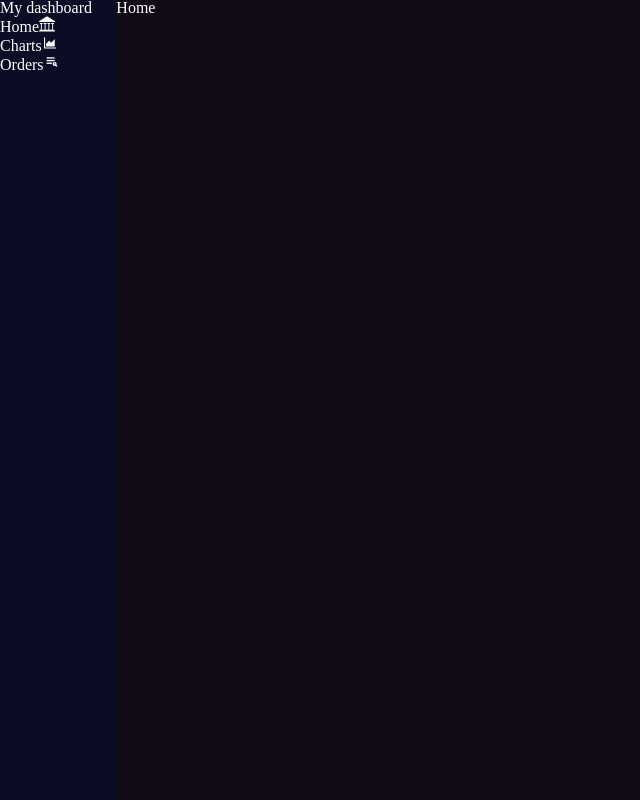
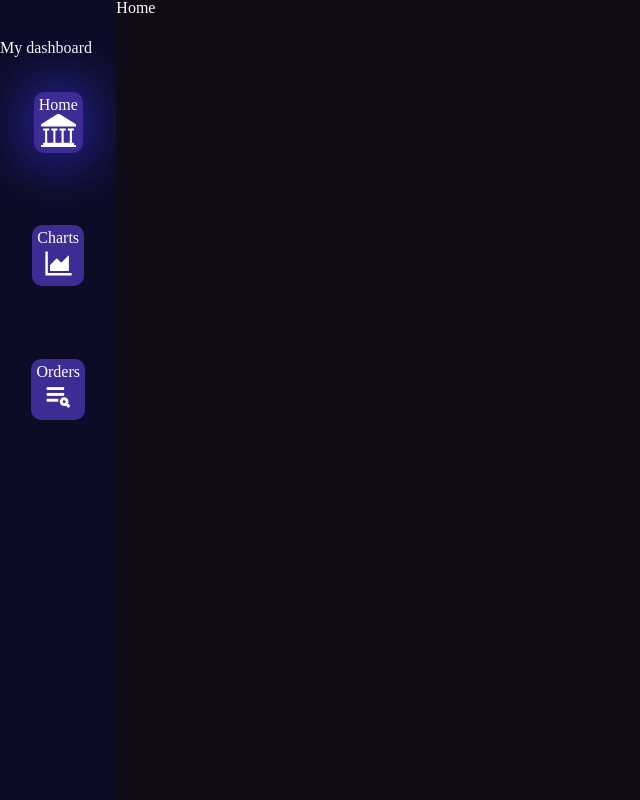
Before and after one commit to Matthieudegny/My-web3-dashboard, a React (Create React App) app: page / in a window 1280 px wide. Shown: the whole page, without its empty margins (0-640 px from the left). Built offline with nearby package versions, Linux system fonts and the light colour scheme.

Commit message:
styling sidebar

```diff
--- a/src/components/SideBar/SideBar.jsx
+++ b/src/components/SideBar/SideBar.jsx
@@ -1,66 +1,44 @@
-import React,{useState, useEffect, useContext} from 'react'
-import { NavLink } from 'react-router-dom';
+import React, { useContext } from "react";
+import { NavLink } from "react-router-dom";
 
 //import style
-import './SideBar.scss'
-
-//import icons
-import { ImLibrary } from "react-icons/im";
-import { AiOutlineAreaChart } from "react-icons/ai";
-import { CgPlayListSearch } from "react-icons/cg";
+import "./SideBar.scss";
 
 //import context
-import { DashBoardContext } from '../../Context/Context'
+import { DashBoardContext } from "../../Context/Context";
+
+//import data
+import { pages } from "../../data/data";
 
 const SideBar = () => {
-
-  const { mobileVersion } = useContext(DashBoardContext)
-
-  const pages = [
-    {name:"Home", link:"/",icon: <ImLibrary/>},
-    {name:"Charts", link:"/charts", icon: <AiOutlineAreaChart/>},
-    {name:"Orders", link:"/orders", icon: <CgPlayListSearch/>},
-  ]
+  const { mobileVersion } = useContext(DashBoardContext);
 
   return (
+    <div className="SideBar_container">
+      {!mobileVersion && <h1>My dashboard</h1>}
+      <div className="SideBar_Links_Container">
+        {pages.map((page) => (
+          <NavLink
+            to={page.link} end
+            className={({ isActive }) =>
+              isActive ? "activeLink" : ""
+            }
+          >
+            {!mobileVersion ? (
+              <div className="SideBar_Links_Item">
+                {page.name}
+                {page.icon}
+              </div>
+            ) : (
+              <div className="SideBar_Links_Item">
+                {page.icon}
+              </div>
+            )}
+          </NavLink>
+        ))}
+      </div>
+    </div>
+  );
+};
 
-    <div className='SideBar_container'>
-
-      {!mobileVersion &&
-       <h1>My dashboard</h1>
-      }
-
-       {pages.map((page) => (
-
-        <NavLink
-          to={page.link}
-          className={({ isActive }) => (isActive ? "activeLink" : "normalLink")}>
-
-            {!mobileVersion ? (
-
-              <>
-                { page.name }
-                { page.icon}
-              </>
-
-            ) : (
-
-              <>
-                { page.icon}
-              </>
-
-            )
-            }
-
-        </NavLink>
-
-       ))}
-
-
-
-
-    </div>
-  )
-}
-
-export default SideBar
+export default SideBar;
--- a/src/components/SideBar/SideBar.scss
+++ b/src/components/SideBar/SideBar.scss
@@ -1,20 +1,56 @@
+@import '../../style/style.scss';
+
 .SideBar_container{
     height: 100vh;
     background-color: rgb(12, 12, 39);
     width: 10vw;
     color: white;
+    overflow: hidden;
 
     display: flex;
     flex-direction: column;
 
+    h1{
+        margin-top: 5vh;
+    }
+
     a{
         color: white;
         text-decoration: none;
+        transition: all 0.3s ease;
+        border-radius: 10px;
+    }
+
+    .SideBar_Links_Item{
+        display: flex;
+        flex-direction: column;
+        align-items: center;
+        justify-content: center;
+        padding: 5px;
+        border-radius: 10px;
+        background-color: $primaryColor;
+    }
+
+    a:hover{
+        transition: all 0.3s ease;
+        box-shadow: rgba(111, 76, 255, 0.5) 0px 0px 20px 0px;
+    }
+
+    svg{
+        height: 35px;
+        width: 35px;
+    }
+
+    .activeLink{
+        box-shadow: 0px 0px 50px 14px rgba(41, 41, 173, 0.722);
     }
 
 }
 
-.testIcon{
-    color: white;
-    background-color: red;
+.SideBar_Links_Container{
+    height: 50%;
+    display: flex;
+    flex-direction: column;
+    align-items: center;
+    justify-content: space-around;
 }
--- /dev/null
+++ b/src/data/data.js
@@ -0,0 +1,11 @@
+//import icons
+import { ImLibrary } from "react-icons/im";
+import { AiOutlineAreaChart } from "react-icons/ai";
+import { CgPlayListSearch } from "react-icons/cg";
+
+//page -> links for sideBar
+export const pages = [
+    {name:"Home", link:"/",icon: <ImLibrary/>},
+    {name:"Charts", link:"/charts", icon: <AiOutlineAreaChart/>},
+    {name:"Orders", link:"/orders", icon: <CgPlayListSearch/>},
+  ]
--- a/src/pages/MainComponent/MainComponent.jsx
+++ b/src/pages/MainComponent/MainComponent.jsx
@@ -12,8 +12,8 @@ const MainComponent = () => {
 
     <div className='MainComponent-container'>
         <Routes>
-
             <Route path="/" element={(<Home />)} />
+            {/* <Route path="/home" element={(<Home />)} /> */}
             <Route path="/charts" element={(<Charts />)} />
             <Route path="/orders" element={(<Orders />)} />
 
--- /dev/null
+++ b/src/style/style.scss
@@ -0,0 +1,3 @@
+$primaryColor: rgba(111, 76, 255, 0.5)
+
+//chercher une font web3
```
